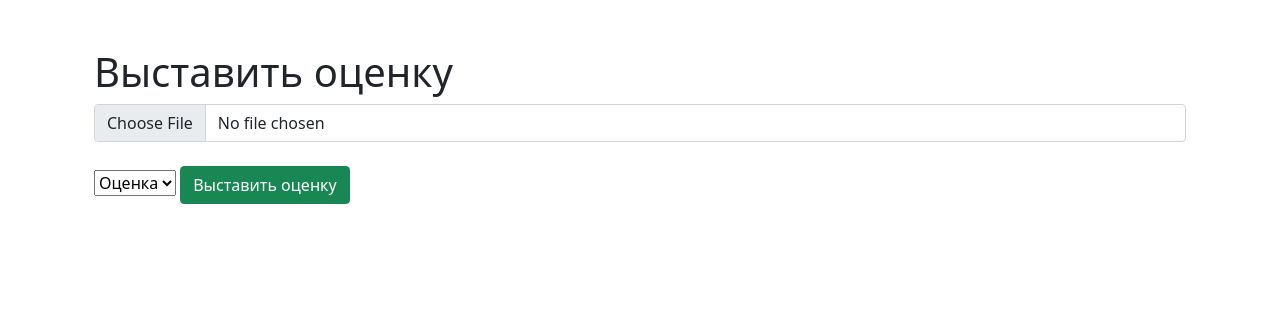
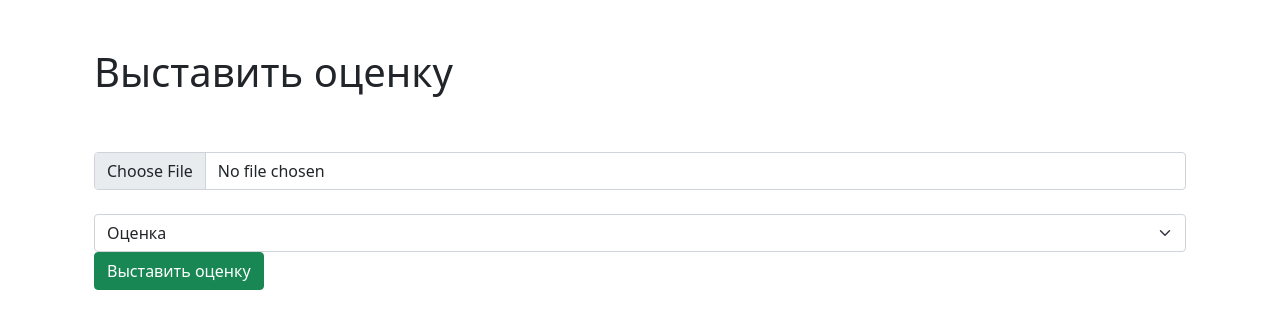
Before and after one commit to MersennexTwister/ITProject, a Flask app: page /lk/put_mark in a window 1280 px wide. Shown: the part 66-395 px from the top of the page. Run offline with Flask 2, Linux system fonts and the light colour scheme; some libraries are stand-ins or nearby versions.

Commit message:
Поправлен дизайн

```diff
--- a/templates/put_mark.html
+++ b/templates/put_mark.html
@@ -10,9 +10,10 @@
 {% block body %}
 <div class="container px-4 py-5" id="featured-3">
   <h1>Выставить оценку</h1>
+  <br><br>
   <form method="post" enctype="multipart/form-data">
     <input name="photo" id="photo" type="file" class="form-control" placeholder="Фото ученика"><br>
-    <select name="mark">
+    <select name="mark" class="form-select">
     <option><a href="#" class="d-block text-decoration-none dropdown-toggle" id="dropdownUser2" data-bs-toggle="dropdown" aria-expanded="false">
         Оценка
     </a></option>
```
